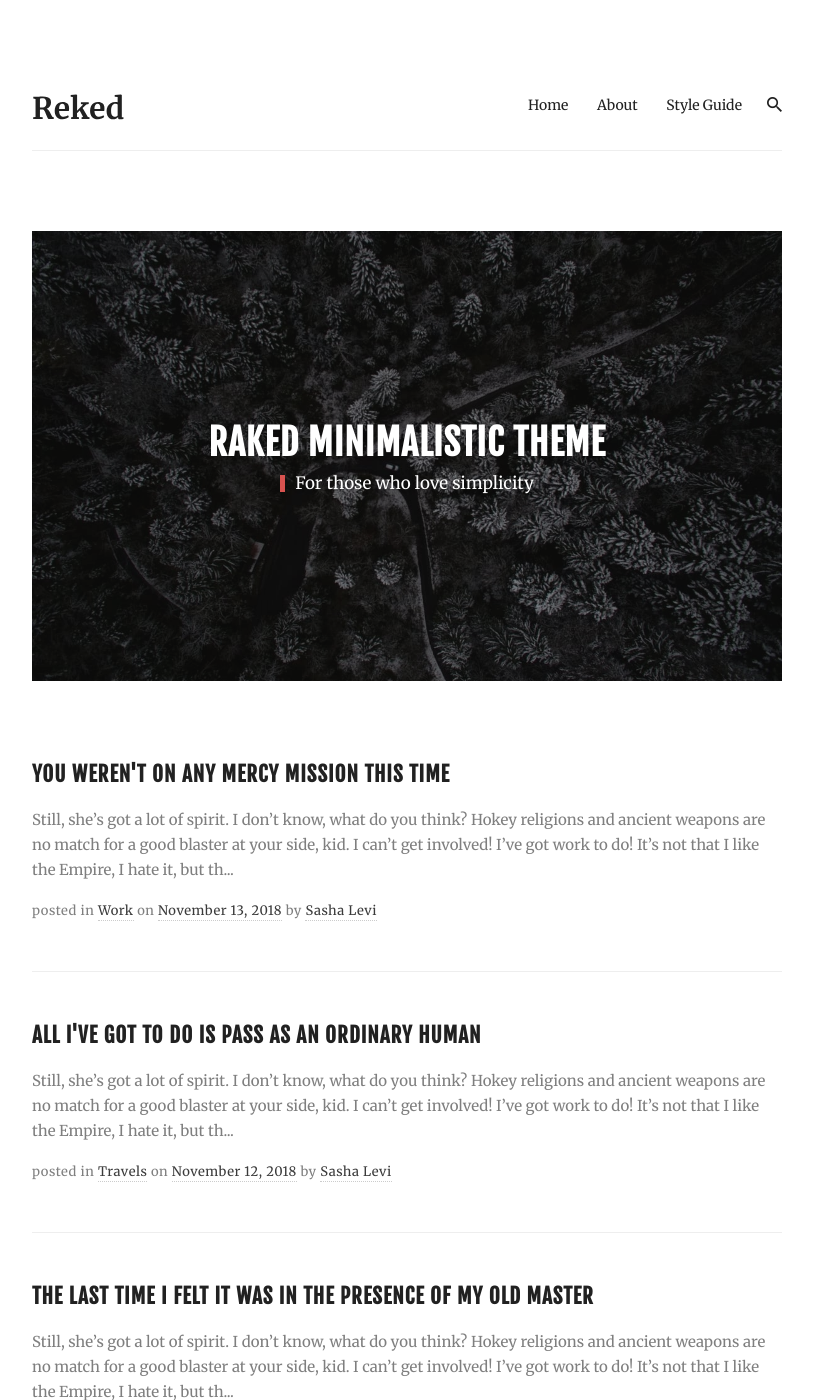
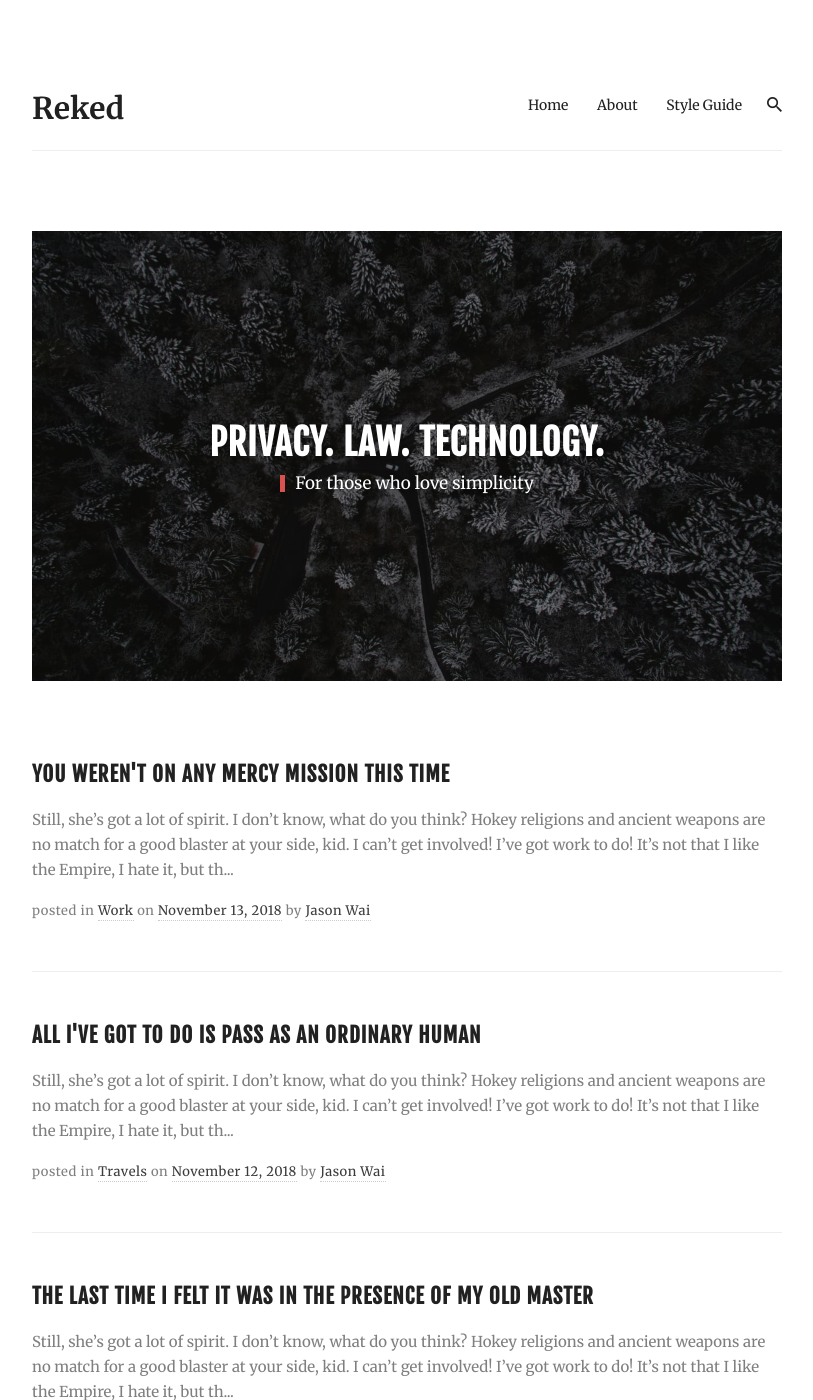
Before and after one commit to jawai/marvelous-broccoli, a Jekyll site: the page built from index.html, in a window 1280 px wide and 1400 px high. Shown: the whole window, without its empty margins (233-1046 px from the left). Built offline with Jekyll 4.4.1, drawn with Linux system fonts in a browser that asks for light colours; nearby versions of some CDN libraries; the list of posts is cut into pages by our own code; some of the changed text lies outside the part shown.

Commit message:
Update Global Site Config “config”

```diff
--- a/_config.yml
+++ b/_config.yml
@@ -4,10 +4,8 @@ description: Minimalistic Theme for Jekyll
 baseurl: ''
 url: ''
 author:
-  name: Sasha Levi
-  bio: >-
-    Hi, my name is Sasha Levi. I like being at the center of events, being free
-    and enjoying every moment. Thank you for visiting my blog.
+  bio: 'Hi, my name is Jason.'
+  name: Jason Wai
 twitter: 'https://twitter.com/'
 facebook: 'https://facebook.com/'
 dribbble: 'https://dribbble.com/'
@@ -15,7 +13,7 @@ instagram: 'https://instagram.com/'
 pinterest: 'https://pinterest.com/'
 email: forexample@website.com
 hero: true
-hero-title: Raked Minimalistic Theme
+hero-title: Privacy. Law. Technology.
 hero-subtitle: For those who love simplicity
 hero-image: images/14.jpg
 footer-image: images/14.jpg
```
